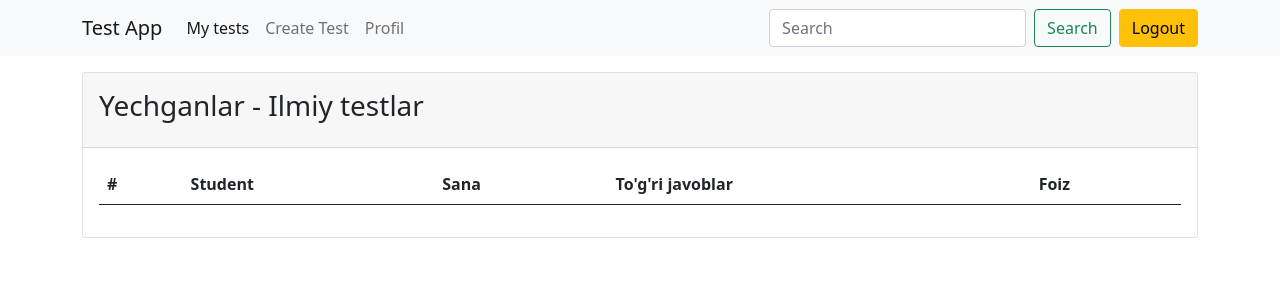
After one commit to MuhammadParmonov/TEST, a Django app: page /results/5839b13a-b457-40d7-b931-bd72b358bb13/ in a window 1280 px wide. The commit adds this page. Shown: the top 300 px of the page. Run offline with Django 4.2, Linux system fonts and the light colour scheme; a user stored in the database is signed in; data comes from the database, SQL or seed files in the repository; both versions use the stored data as it was after the commit; tables that the repository leaves empty hold one stand-in row (values such as "Sample post"); lists and menus that the app fills with data are empty.

Commit message:
hosting commit

```diff
--- a/core/settings.py
+++ b/core/settings.py
@@ -15,7 +15,7 @@ BASE_DIR = Path(__file__).resolve().parent.parent
 SECRET_KEY = env("SECRET_KEY")
 
 # SECURITY WARNING: don't run with debug turned on in production!
-DEBUG = False
+DEBUG = True
 
 ALLOWED_HOSTS = ["*"]
 
@@ -115,7 +115,7 @@ USE_TZ = True
 
 STATIC_URL = 'static/'
 MEDIA_URL = 'media/'
-MEDIA_ROOT = 'media'
+MEDIA_ROOT = str(BASE_DIR.joinpath("media"))
 STATIC_ROOT = BASE_DIR.joinpath("staticfiles")
 
 # Default primary key field type
--- a/core/urls.py
+++ b/core/urls.py
@@ -7,6 +7,7 @@ urlpatterns = [
     path('admin/', admin.site.urls),
     path('', include("main.urls")),
     path('users/', include("users.urls")),
-] + static(settings.MEDIA_URL, document_root=settings.MEDIA_ROOT)
+]
 
 urlpatterns += static(settings.STATIC_URL, document_root=settings.STATIC_ROOT)
+urlpatterns += static(settings.MEDIA_URL, document_root=settings.MEDIA_ROOT)
--- a/main/models.py
+++ b/main/models.py
@@ -1,6 +1,7 @@
 from django.db import models
 from django.contrib.auth.models import User
 from django.utils import timezone
+import uuid
 # from datetime import datetime
 
 class Category(models.Model):
@@ -14,6 +15,7 @@ class Category(models.Model):
         verbose_name_plural = "Kategoriyalar"
 
 class Test(models.Model):
+    id = models.UUIDField(primary_key=True, default=uuid.uuid4, editable=False)
     author = models.ForeignKey(User, on_delete=models.CASCADE, verbose_name="avtor")
     category = models.ForeignKey(Category, on_delete=models.CASCADE, verbose_name="kategoriya")
     title = models.CharField(max_length=250, verbose_name="sarlavha")
--- a/main/urls.py
+++ b/main/urls.py
@@ -1,17 +1,18 @@
 from django.urls import path
 from .views import (index, my_tests, create_test, create_question, update_test, detail_test,
-                    update_question, ready_to_test, test, check_test, my_results)
+                    update_question, ready_to_test, test, check_test, my_results, results)
 
 urlpatterns = [
     path("", index, name="index" ),
     path("my_tests/", my_tests, name="my_tests"),
     path("my_results/", my_results, name="my_results"),
     path("create-test/", create_test, name="create_test"),
-    path("create-question/<int:test_id>/", create_question, name="create_question"),
-    path("update_test/<int:test_id>/", update_test, name="update_test"),
-    path("detail_test/<int:test_id>/", detail_test, name="detail_test"),
+    path("create-question/<uuid:test_id>/", create_question, name="create_question"),
+    path("update_test/<uuid:test_id>/", update_test, name="update_test"),
+    path("detail_test/<uuid:test_id>/", detail_test, name="detail_test"),
     path("update_question/<int:question_id>/", update_question, name="update_question"),
-    path("ready-to-test/<int:test_id>/", ready_to_test, name="ready_to_test"), #=> endpoint
-    path("test/<int:test_id>/", test, name="test"),
+    path("ready-to-test/<uuid:test_id>/", ready_to_test, name="ready_to_test"), #=> endpoint
+    path("test/<uuid:test_id>/", test, name="test"),
     path("checktest/<int:checktest_id>/", check_test, name="check_test"),
+    path("results/<uuid:test_id>/", results, name="results"),
 ]
--- a/main/views.py
+++ b/main/views.py
@@ -160,3 +160,15 @@ def my_results(request):
             tests.append(checktest.test)
 
     return render(request, "my_results.html", {"tests": tests, "chekcktests": check_tests})
+
+@login_required(login_url="login")
+def results(request, test_id):
+    test = Test.objects.get(id=test_id)
+    if request.user == test.author:
+        checktests = CheckTest.objects.filter(test=test)
+        return render(request, "results.html", {"checktests":checktests, "test":test})
+    else:
+        messages.error(request, "Siz bu testni Avtori emas siz.")
+        return redirect("index")
+
+    return render(request, "results", {"user":user, "test":test})
--- a/templates/my_tests.html
+++ b/templates/my_tests.html
@@ -18,6 +18,7 @@
                          <a href="{% url 'update_test' test.id %}">Tahrirlash</a> |
                           <a href="{% url 'create_question' test.id %}">Savol Qo'shish</a> |
                          <a href="{% url 'detail_test' test.id %}">Ma'lumotlar</a>
+                         | <a href="{% url 'results' test.id %}">Yechganalr</a>
                     </div>
                     <span class="badge bg-primary rounded-pill">{{test.questions.all.count}}</span>
                     </li>
--- a/templates/ready_to_test.html
+++ b/templates/ready_to_test.html
@@ -14,7 +14,7 @@
             <p> Tugash sanasi : {{test.end_date}} </p>
             <p> Maximum harakatlar : {{test.max_attemps}} </p>
             <p> Savollar soni : {{test.questions.all.count}} </p>
-            <p> Avtor : <a href="{% url 'profile' test.author.id %}">Avtor</a></p>
+            <p> Avtor : <a href="{% url 'profile' test.author.uresname %}">Avtor</a></p>
 
             <a href="{% url 'test' test.id %}" class="btn btn-primary">Testni Boshlash</a>
             <a href="/" class="btn btn-warning">Qaytish</a>
--- /dev/null
+++ b/templates/results.html
@@ -0,0 +1,36 @@
+{% extends "base.html" %}
+{% block title %}
+    Yechganlar - {{test.title}}
+{% endblock title %}
+
+{% block content %}
+    <div class="card mt-3">
+        <div class="card-header p-3">
+            <h3>Yechganlar - {{test.title}}</h3>
+        </div>
+        <div class="card-body p-3">
+            <table class="table table-striped">
+                <thead>
+                  <tr>
+                    <th scope="col">#</th>
+                    <th scope="col">Student</th>
+                    <th scope="col">Sana</th>
+                    <th scope="col">To'g'ri javoblar</th>
+                    <th scope="col">Foiz</th>
+                  </tr>
+                </thead>
+                <tbody>
+                  {% for checktest in checktests %}
+                    <tr {% if checktest.is_passed %} class="table-success" {% else %} class="table-danger" {% endif %}>
+                        <th scope="row">{{forloop.counter}}</th>
+                        <td>{{checktest.student.get_full_name}}</td>
+                        <td>{{checktest.date}}</td>
+                        <td>{{checktest.true_answers}}</td>
+                        <td>{{checktest.percentage}}%</td>
+                    </tr>
+                  {% endfor %}
+                </tbody>
+              </table>
+        </div>
+    </div>
+{% endblock content %}
--- a/templates/users/login.html
+++ b/templates/users/login.html
@@ -22,6 +22,7 @@
                 </div>
               </div>
               <button type="submit" class="btn btn-primary" >Tizimga kirish</button>
+              <a href="{% url 'signup' %}"> Ro'yhatdan o'tish</a>
         </div>
     </form>
 </div>
--- a/templates/users/profile.html
+++ b/templates/users/profile.html
@@ -8,7 +8,7 @@
         <div class="col-md-4">
             <div class="card p-2">
                 <center>
-                    <img style="width: 200px; height: 200px; border-radius: 50%;" class="img-rounded m-3" src="{{user.profile.picture.url}}" alt="">
+                    <img style="width: 200px; height: 200px; border-radius: 50%;" class="img-rounded m-3" src="/media/{{user.profile.picture.url}}" alt="">
                     <h3> {{user.get_full_name}} </h3>
                 </center>
                 <p class="text-muted">{{user.email}}</p>
--- a/templates/users/signup.html
+++ b/templates/users/signup.html
@@ -45,6 +45,7 @@
                 </div>
               </div>
               <button type="submit" class="btn btn-primary" >Sign Up</button>
+              <a href="{% url 'login' %}">Tizimga kirish</a>
         </div>
     </form>
 </div>
--- a/users/urls.py
+++ b/users/urls.py
@@ -8,7 +8,7 @@ urlpatterns = [
     path("logout/", logout_view, name="logout"),
     path("signup/", signup_view, name="signup"),
     path("update/", update_user, name="update"),
-    path("profile/<int:user_id>/", profile, name="profile"),
+    path("profile/<str:username>/", profile, name="profile"),
     # path("login2/", LoginView.as_view(), name="login2"),
     # path("logout2/", LogoutView.as_view(), name="logout2"),
 ]
--- a/users/views.py
+++ b/users/views.py
@@ -82,9 +82,9 @@ def update_user(request):
             return render(request, "users/user_update.html", {"form":form, "profileForm":profileForm})
     return render(request, "users/user_update.html", {"form":form, "profileForm":profileForm})
 
-def profile(request, user_id):
+def profile(request, username):
     # user = User.objects.get(id=user_id)
-    user = get_object_or_404(User, id=user_id)
+    user = get_object_or_404(User, username=username)
     if user.profile.anonym == False or user == request.user:
         number_of_tests = Test.objects.filter(author=user).count()
         check_tests = CheckTest.objects.filter(student=user)
```
Also changed, not shown: db.sqlite3, main/migrations/0008_auto_20231024_2237.py (added), main/migrations/0009_alter_test_end_date.py (added), media/profile_images/reyn_ay1jK0a.jpg (added).
